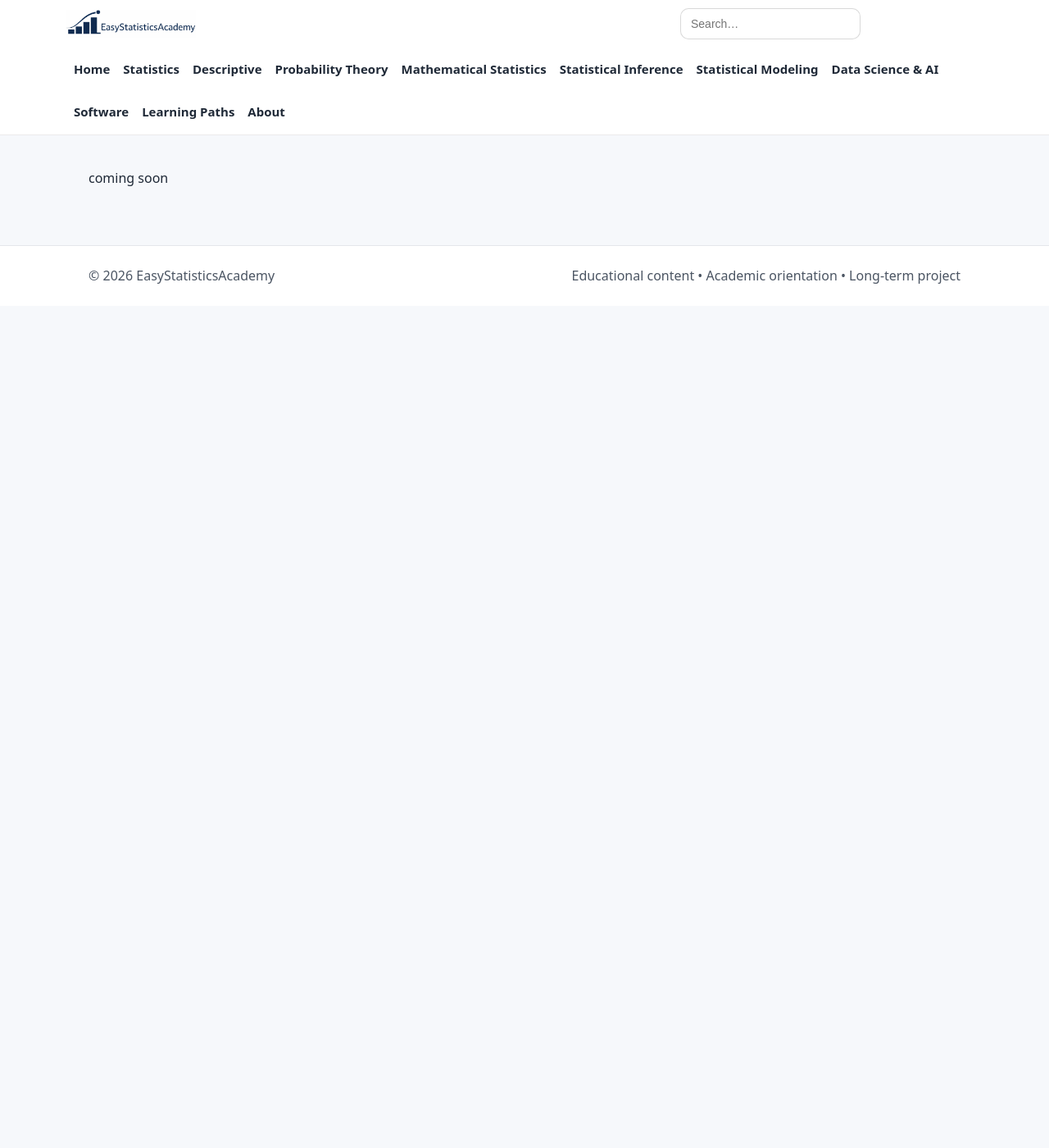
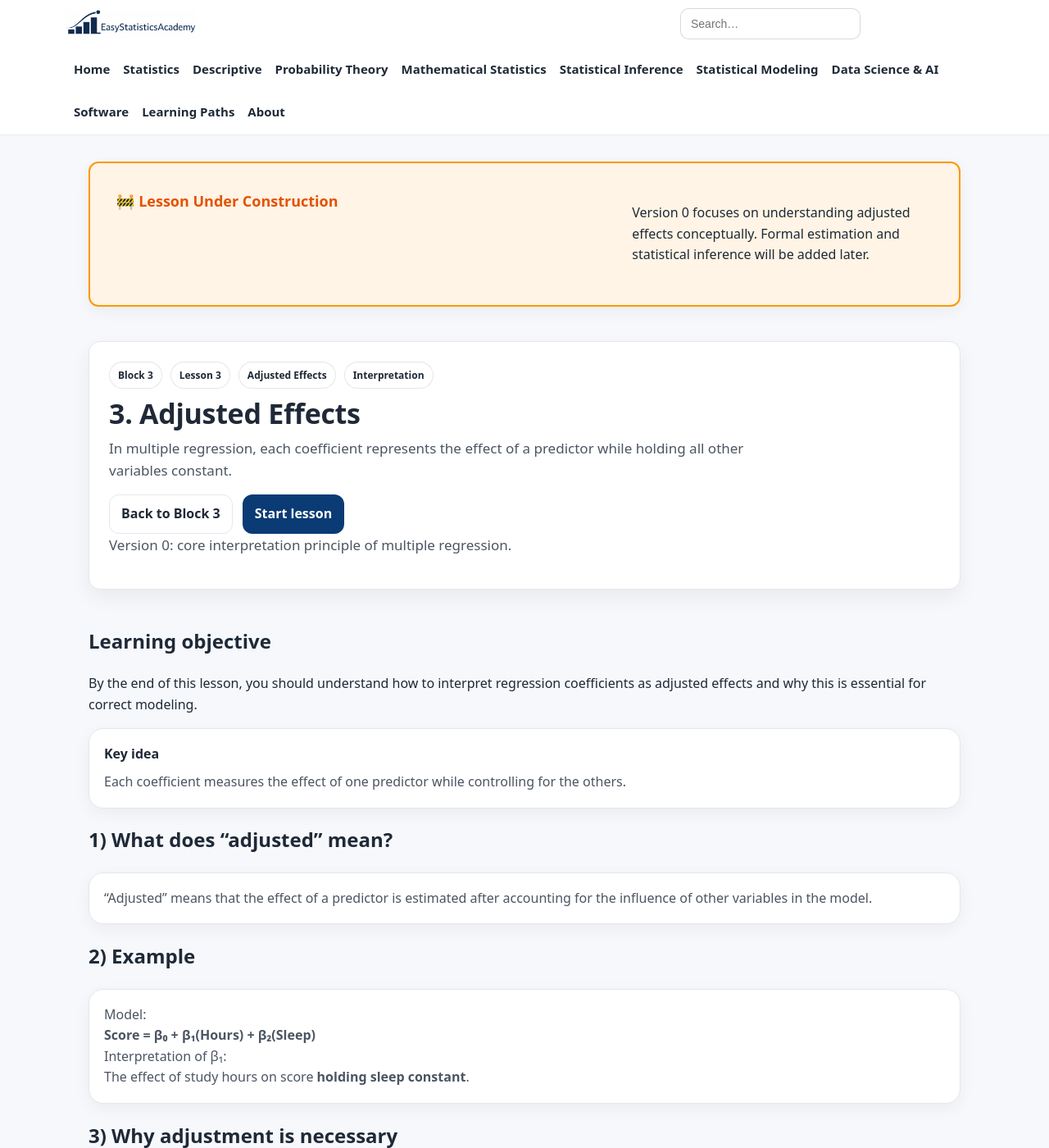
Before and after one commit to ammar-homaida-statistics/easystatisticsacademy, a Jekyll site: the page built from modeling/multiple-regression/adjusted-effects/index.md, in a window 1280 px wide and 1400 px high. Shown: the whole window at 82% size. Built offline with Jekyll 4.4.1, drawn with Linux system fonts in a browser that asks for light colours; our own code applies the rules of GitHub Pages for plain Markdown files; some of the changed text lies outside the part shown.

Commit message:
Add lesson content

```diff
--- a/modeling/multiple-regression/adjusted-effects/index.md
+++ b/modeling/multiple-regression/adjusted-effects/index.md
@@ -1 +1,181 @@
-coming soon
+---
+layout: default
+title: 3. Adjusted Effects
+permalink: /modeling/multiple-regression/adjusted-effects/
+sidebar: false
+---
+
+<!-- UNDER CONSTRUCTION -->
+<section class="section section-slim">
+  <div class="callout" style="background:#fff4e5; border:2px solid #ff9800; padding:2rem; border-radius:12px;">
+    <h2 style="color:#e65100;">🚧 Lesson Under Construction</h2>
+    <p>
+      Version 0 focuses on understanding adjusted effects conceptually.
+      Formal estimation and statistical inference will be added later.
+    </p>
+  </div>
+</section>
+
+<!-- ✅ Update last visited lesson -->
+<script>
+(function () {
+  localStorage.setItem("esa_continue_modeling_mr_lesson_v0", JSON.stringify({
+    url: "/modeling/multiple-regression/adjusted-effects/",
+    label: "Lesson 3 — Adjusted Effects",
+    ts: Date.now()
+  }));
+})();
+</script>
+
+<!-- HERO -->
+<section class="hero hero-section">
+  <div class="hero-card">
+
+    <div class="badge-row">
+      <span class="badge">Block 3</span>
+      <span class="badge">Lesson 3</span>
+      <span class="badge">Adjusted Effects</span>
+      <span class="badge">Interpretation</span>
+    </div>
+
+    <h1>3. Adjusted Effects</h1>
+
+    <p class="lead">
+      In multiple regression, each coefficient represents the effect of a predictor
+      while holding all other variables constant.
+    </p>
+
+    <div class="hero-actions">
+      <a class="btn btn-outline" href="/modeling/multiple-regression/">Back to Block 3</a>
+      <a class="btn" href="#lesson">Start lesson</a>
+    </div>
+
+    <p class="muted-mini">
+      Version 0: core interpretation principle of multiple regression.
+    </p>
+
+  </div>
+</section>
+
+<!-- LESSON -->
+<section class="section" id="lesson">
+
+  <h2>Learning objective</h2>
+  <p>
+    By the end of this lesson, you should understand how to interpret regression coefficients
+    as adjusted effects and why this is essential for correct modeling.
+  </p>
+
+  <div class="card">
+    <h3>Key idea</h3>
+    <p>
+      Each coefficient measures the effect of one predictor while controlling for the others.
+    </p>
+  </div>
+
+  <h2>1) What does “adjusted” mean?</h2>
+  <div class="card">
+    <p>
+      “Adjusted” means that the effect of a predictor is estimated after accounting for
+      the influence of other variables in the model.
+    </p>
+  </div>
+
+  <h2>2) Example</h2>
+  <div class="card">
+    <p>
+      Model:
+    </p>
+    <p><strong>Score = β₀ + β₁(Hours) + β₂(Sleep)</strong></p>
+
+    <p>
+      Interpretation of β₁:
+    </p>
+    <p>
+      The effect of study hours on score <strong>holding sleep constant</strong>.
+    </p>
+  </div>
+
+  <h2>3) Why adjustment is necessary</h2>
+  <div class="card">
+    <p>
+      Predictors are often related to each other.
+      Without adjustment, their effects can be mixed together.
+    </p>
+  </div>
+
+  <h2>4) Partial effect</h2>
+  <div class="card">
+    <p>
+      Each coefficient represents a <strong>partial effect</strong>:
+      the unique contribution of that predictor to the response.
+    </p>
+  </div>
+
+  <h2>5) Holding other variables constant</h2>
+  <div class="card">
+    <p>
+      Conceptually, we compare observations that differ in one variable
+      while keeping others fixed.
+    </p>
+  </div>
+
+  <h2>6) Comparison to simple regression</h2>
+  <div class="card">
+    <ul>
+      <li><strong>Simple regression</strong> → effect without adjustment</li>
+      <li><strong>Multiple regression</strong> → adjusted effect</li>
+    </ul>
+  </div>
+
+  <h2>7) Interpretation example</h2>
+  <div class="card">
+    <p>
+      If β₁ = 3:
+    </p>
+    <p>
+      Increasing X₁ by one unit increases Y by 3 units,
+      <strong>holding other predictors constant</strong>.
+    </p>
+  </div>
+
+  <h2>8) Common mistakes</h2>
+  <div class="card">
+    <ul>
+      <li>Ignoring the phrase “holding others constant”</li>
+      <li>Interpreting coefficients as simple relationships</li>
+      <li>Confusing adjusted effects with causal effects</li>
+    </ul>
+  </div>
+
+  <h2>9) Why this matters</h2>
+  <div class="card">
+    <p>
+      Correct interpretation of coefficients is essential for valid conclusions
+      in both research and applied work.
+    </p>
+  </div>
+
+  <div class="card">
+    <h3>Outcome of this lesson</h3>
+    <ul>
+      <li>Understand adjusted (partial) effects</li>
+      <li>Interpret coefficients correctly</li>
+      <li>Understand “holding others constant”</li>
+      <li>Avoid misinterpretation of regression output</li>
+      <li>Prepare for confounding</li>
+    </ul>
+  </div>
+
+  <div class="card">
+    <h3>Next step</h3>
+    <p>
+      Now we examine what happens when variables are related
+      and how this affects interpretation.
+    </p>
+    <a class="btn" href="/modeling/multiple-regression/confounding/">
+      Next lesson: Confounding →
+    </a>
+  </div>
+
+</section>
```
